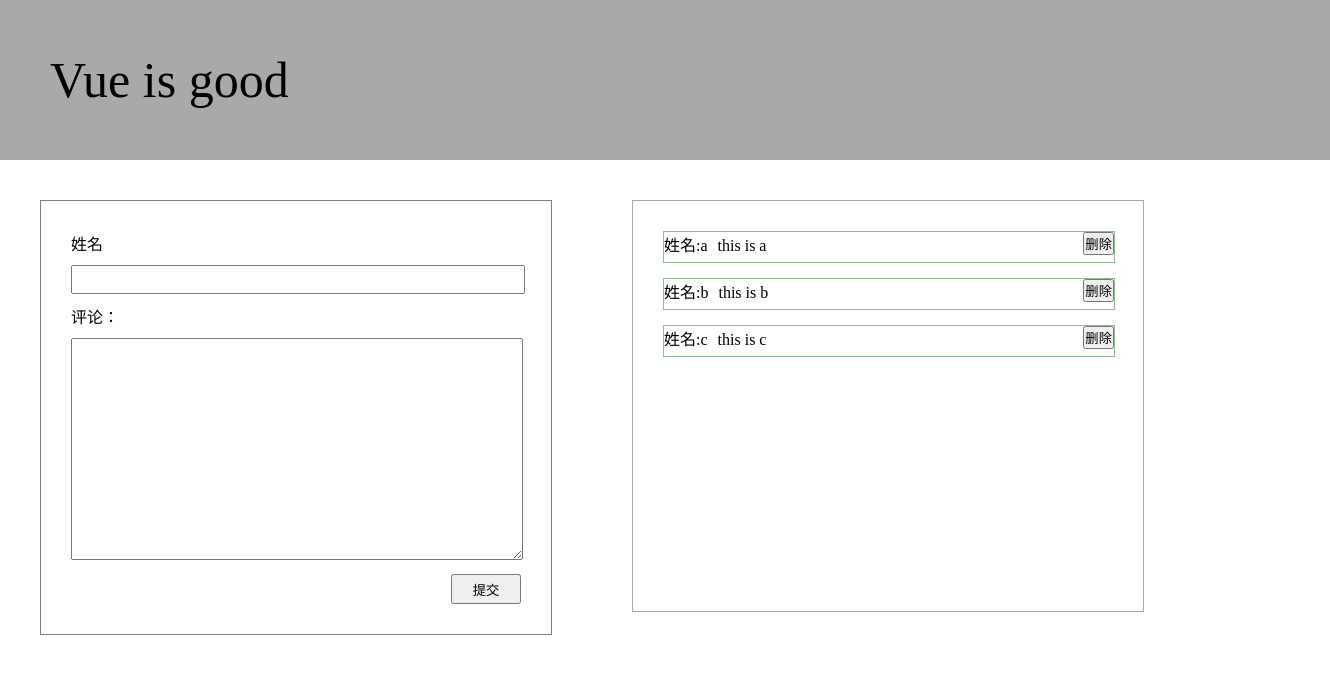
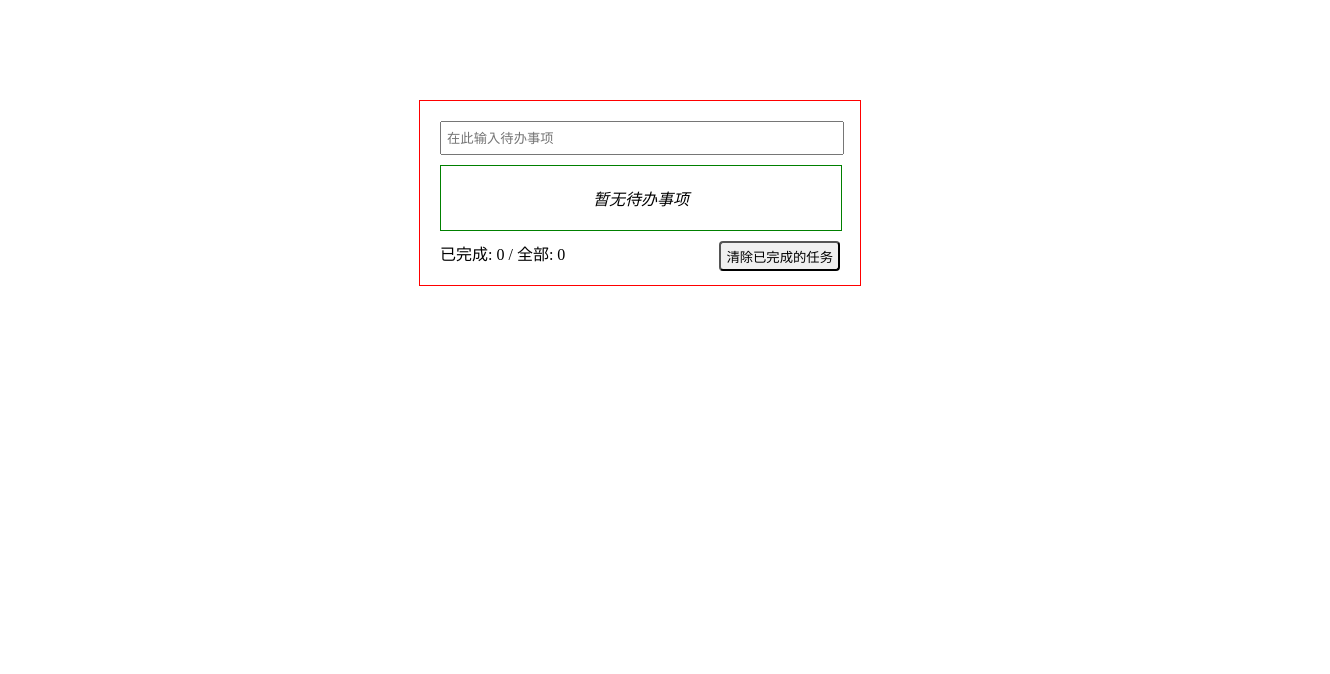
Before and after one commit to Haxion/gitcmd_test, a Vue app: page / in a window 1280 px wide. Shown: the top 674 px of the page, 1330 px wide, since content can reach past the window. Built offline with nearby package versions, Linux system fonts and the light colour scheme.

Commit message:
TodoList project, but I can't complete the function of selecting several items and then deleting them correct.

```diff
--- a/index.html
+++ b/index.html
@@ -4,12 +4,6 @@
     <meta charset="utf-8">
     <meta name="viewport" content="width=device-width,initial-scale=1.0">
     <title>app</title>
-      <style>
-          * {
-              padding: 0;
-              margin: 0;
-          }
-      </style>
   </head>
   <body>
     <div id="app"></div>
--- a/src/App.vue
+++ b/src/App.vue
@@ -1,65 +1,61 @@
 <template>
     <div id="app">
         <!--<router-view/>-->
-        <div id="header">
-            <p>Vue is good</p>
+        <div id="box">
+            <header_-list :addList="addList"/>
+            <content_-list :lists="lists" :addTmp="addTmp"/>
+            <footer_-list :lists="lists" :delTmp="delTmp"/>
         </div>
-        <div id="container">
-            <left v-bind:addComment="addComment" />
-            <div id="right">
-                <right v-for="(list,index) in lists" v-bind:list="list" :key="index" :del-function="delComment" :index="index"/>
-            </div>
 
-        </div>
     </div>
 </template>
 
 <script>
-import Left from './components/Left'
-import Right from './components/Right'
+import Header_List from './components/Header_List'
+import Content_List from './components/Content_List'
+import Footer_List from './components/Footer_List'
 
 export default {
   name: 'App',
   components: {
-    Left,
-    Right
+    Header_List,
+      Content_List,
+      Footer_List,
   },
   data () {
     return {
-      lists: [
-        {name: 'a', text: 'this is a'},
-        {name: 'b', text: 'this is b'},
-        {name: 'c', text: 'this is c'}
-      ]
+        todo_message:'',
+      lists: [],
+        tmpAry:[]
     }
   },
   methods: {
-    addComment (comment) {
-      this.lists.unshift(comment)
-    },
-    delComment (index) {
-      this.lists.splice(index, 1)
-    }
+      addList(todo_message){
+          todo_message = todo_message.trim();
+          if (todo_message){
+              this.lists.push(todo_message);
+              // console.log(this.lists)
+          } else {
+              alert('输入内容不能为空！')
+          }
+      },
+      addTmp(tmpAry){
+          this.tmpAry = tmpAry;
+          console.log(this.tmpAry)
+          console.log(this)
+      },
+      delTmp(){
+          if (this.tmpAry.length===0){
+              return
+          }
+          for (let i=0;i<this.tmpAry.length;i++){
+              this.lists.splice(this.tmpAry[i],1)
+          }
+      }
   }
 }
 </script>
 
 <style>
-    #header {
-        width: 100%;
-        height: 160px;
-        font-size: 50px;
-        line-height: 160px;
-        padding-left: 50px;
-        background-color: darkgray;
-    }
 
-    #right {
-        float: left;
-        width: 450px;
-        min-height: 350px;
-        padding: 30px;
-        margin: 40px;
-        border: solid 1px darkgrey;
-    }
 </style>
--- /dev/null
+++ b/src/components/Content_List.vue
@@ -0,0 +1,69 @@
+<template>
+    <div id="content">
+        <p v-show="!lists.length"><i>暂无待办事项</i></p>
+        <ul>
+            <li v-for="(list,index) in lists" :key="index">
+                <input type="checkbox" :id="index" :value="index" v-model="selectedList">
+                <label :for="index"  @click="listCheck()">
+                    <span>{{index+1}}. {{list}}  {{selectedList.length}}</span>
+                </label>
+            </li>
+        </ul>
+    </div>
+</template>
+
+<script>
+  export default {
+    name: 'Content_List',
+      props:['lists','addTmp'],
+      data(){
+        return{
+            selectedList:[]
+        }
+      },
+      methods:{
+        listCheck(){
+
+        }
+      }
+  }
+</script>
+
+<style scoped>
+    #content {
+        position: relative;
+        width: 100%;
+        margin: 10px 0;
+        border: solid 1px green;
+    }
+
+    #content ul {
+        position: relative;
+        margin: 5px;
+        width: 100%;
+    }
+
+    #content ul li{
+        position: relative;
+        width: 100%;
+        height: 25px;
+        display: block;
+    }
+
+    #content ul li span {
+        position: relative;
+        width: 90%;
+        padding-left: 7px;
+        border-radius: 7px;
+        display: inline-block;
+    }
+
+    #content ul li span:hover{
+        background-color: #eeeeee;
+    }
+
+    #content p{
+        margin: 20px;
+        text-align: center;
+    }
+</style>
--- /dev/null
+++ b/src/components/Footer_List.vue
@@ -0,0 +1,45 @@
+<template>
+    <div id="footer">
+        <span>已完成: 0</span>
+        <span> / </span>
+        <span>全部: {{lists.length}}</span>
+        <button @click="listDelete">清除已完成的任务</button>
+    </div>
+</template>
+
+<script>
+  export default {
+    name: 'Footer_List',
+      props:['lists','delTmp'],
+      methods:{
+        listDelete(){
+            this.delTmp();
+        }
+      }
+  }
+</script>
+
+<style scoped>
+    #footer{
+        position: relative;
+        width: 100%;
+    }
+
+    #footer button {
+        position: absolute;
+        height: 30px;
+        padding: 0 5px;
+        right: 0;
+        border-radius: 4px;
+        outline-style: none;
+    }
+
+    #footer button:hover{
+        background-color: lightcoral;
+    }
+
+    #footer span{
+        position: relative;
+        margin-top: 10px;
+    }
+</style>
--- /dev/null
+++ b/src/components/Header_List.vue
@@ -0,0 +1,33 @@
+<template>
+    <div id="header">
+        <input type="text" placeholder="在此输入待办事项" v-model="msg" @keydown.enter="todo_submit">
+    </div>
+</template>
+
+<script>
+    export default {
+        name: 'Header_List',
+        props:['addList'],
+        data(){
+            return{
+                msg:'',
+            }
+        },
+        methods:{
+            todo_submit(){
+                this.addList(this.msg)
+                this.msg = ''
+            }
+        }
+    }
+</script>
+
+<style scoped>
+    #header input {
+        position: relative;
+        width: calc(100% - 5px);
+        height: 30px;
+        padding-left: 5px;
+        outline: none;
+    }
+</style>
--- a/src/main.js
+++ b/src/main.js
@@ -3,6 +3,8 @@
 import Vue from 'vue'
 import App from './App'
 import router from './router'
+
+import './todoList.css'
 
 Vue.config.productionTip = false
 
--- /dev/null
+++ b/src/todoList.css
@@ -0,0 +1,17 @@
+* {
+    margin: 0;
+    padding: 0;
+    user-select: none;
+}
+
+ul{
+    list-style: none;
+}
+
+#box {
+    position: relative;
+    width: 400px;
+    padding: 20px;
+    margin: 100px auto;
+    border: solid 1px red;
+}
```
Also changed, not shown: static/todoList.html (+3 -21 lines).
